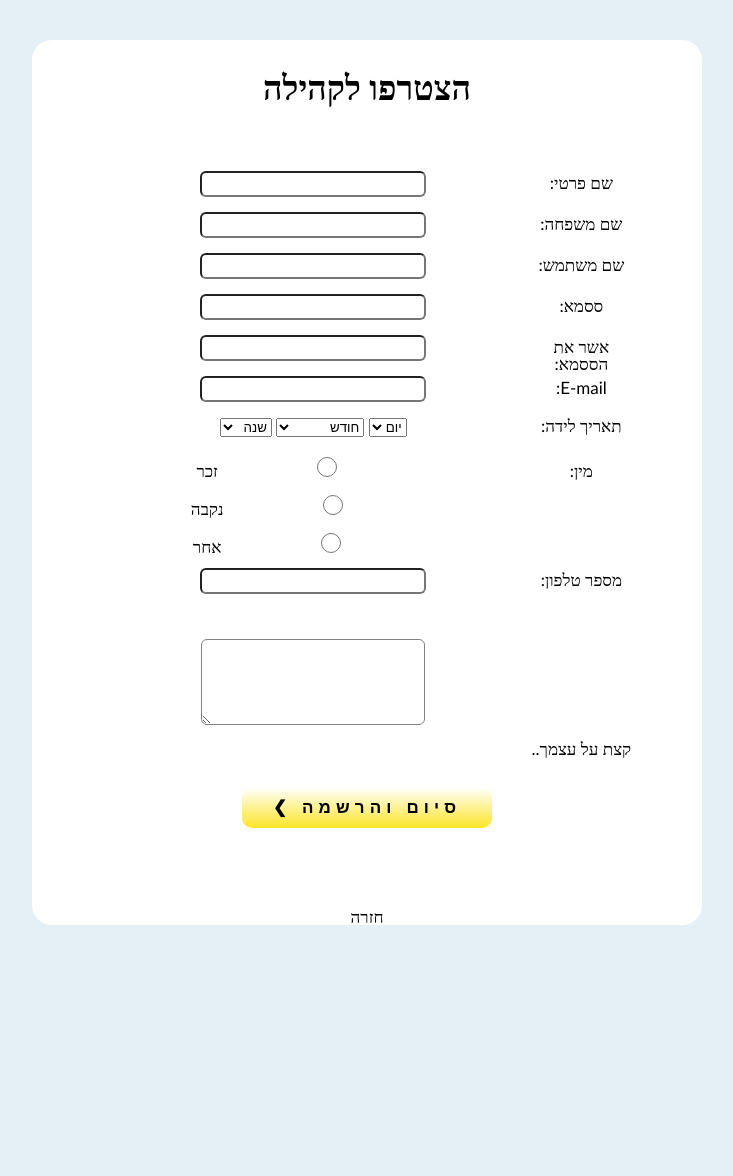
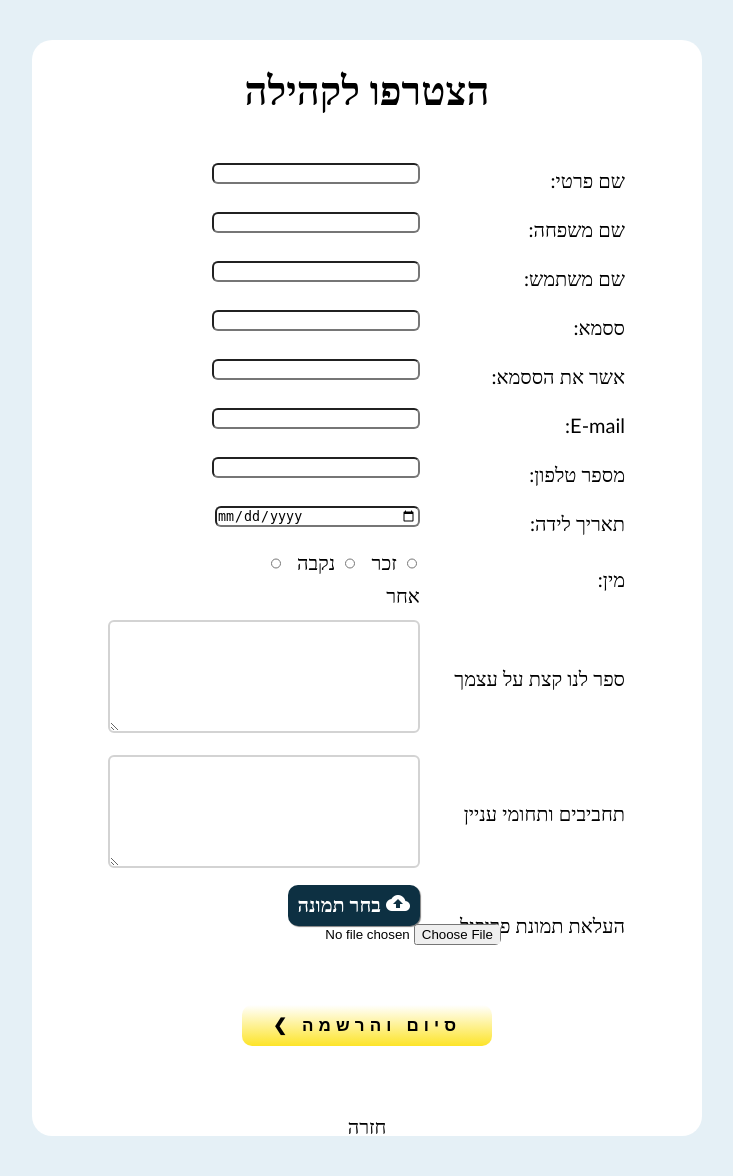
Before and after one commit to netanella/do-hugi, a PHP site: page /sign-up.html in a window 1280 px wide. Shown: the part 64-1240 px from the top of the page, without its empty margins (273-1006 px from the left). Before the commit the page ends 989 px from the top, so only its background shows below. Run offline with PHP 8.4, Linux system fonts and the light colour scheme.

Commit message:
יישור הטוםס

```diff
--- a/sign-up.html
+++ b/sign-up.html
@@ -4,6 +4,7 @@
     <meta charset="UTF-8">
     <title>דו-חוגי | הרשמה</title>
     <link rel="stylesheet" type="text/css" href="stylelee.css">
+    <link rel="stylesheet" href="https://fonts.googleapis.com/icon?family=Material+Icons">
 </head>
 <body id="signupPage">
 <header>
@@ -35,7 +36,7 @@
                     <td><input id="username" type="text" name="username"></td>
                 </tr>
                 <tr>
-                    <td> <lable for="password">  ססמא:   </lable></td>
+                    <td> <label for="password">  ססמא:   </label></td>
                     <td>   <input id="password" type="password" name="pwd" /></td>
                 </tr>
 
@@ -44,212 +45,54 @@
                     <td><input id="passwordcon" type="password"  name="pwd" /></td>
                 </tr>
                 <tr>
-                    <td> <lable for="email"> E-mail:  </lable></td>
+                    <td> <label for="email"> E-mail:  </label></td>
                     <td> <input id="email" type="email" name="email"></td>
                 </tr>
                 <tr>
-                    <td><label for="bday"> תאריך לידה: </label></td>
-                    <td><select name="dob-day" id="bday">
-                        <option value="">יום</option>
-                        <option value="">---</option>
-                        <option value="01">01</option>
-                        <option value="02">02</option>
-                        <option value="03">03</option>
-                        <option value="04">04</option>
-                        <option value="05">05</option>
-                        <option value="06">06</option>
-                        <option value="07">07</option>
-                        <option value="08">08</option>
-                        <option value="09">09</option>
-                        <option value="10">10</option>
-                        <option value="11">11</option>
-                        <option value="12">12</option>
-                        <option value="13">13</option>
-                        <option value="14">14</option>
-                        <option value="15">15</option>
-                        <option value="16">16</option>
-                        <option value="17">17</option>
-                        <option value="18">18</option>
-                        <option value="19">19</option>
-                        <option value="20">20</option>
-                        <option value="21">21</option>
-                        <option value="22">22</option>
-                        <option value="23">23</option>
-                        <option value="24">24</option>
-                        <option value="25">25</option>
-                        <option value="26">26</option>
-                        <option value="27">27</option>
-                        <option value="28">28</option>
-                        <option value="29">29</option>
-                        <option value="30">30</option>
-                        <option value="31">31</option>
-                    </select>
-                        <select name="dob-month" id="dob-month">
-                            <option value="">חודש</option>
-                            <option value="">-----</option>
-                            <option value="01">January</option>
-                            <option value="02">February</option>
-                            <option value="03">March</option>
-                            <option value="04">April</option>
-                            <option value="05">May</option>
-                            <option value="06">June</option>
-                            <option value="07">July</option>
-                            <option value="08">August</option>
-                            <option value="09">September</option>
-                            <option value="10">October</option>
-                            <option value="11">November</option>
-                            <option value="12">December</option>
-                        </select>
-                        <select name="dob-year" id="dob-year">
-                            <option value="">שנה</option>
-                            <option value="">----</option>
-                            <option value="2012">2012</option>
-                            <option value="2011">2011</option>
-                            <option value="2010">2010</option>
-                            <option value="2009">2009</option>
-                            <option value="2008">2008</option>
-                            <option value="2007">2007</option>
-                            <option value="2006">2006</option>
-                            <option value="2005">2005</option>
-                            <option value="2004">2004</option>
-                            <option value="2003">2003</option>
-                            <option value="2002">2002</option>
-                            <option value="2001">2001</option>
-                            <option value="2000">2000</option>
-                            <option value="1999">1999</option>
-                            <option value="1998">1998</option>
-                            <option value="1997">1997</option>
-                            <option value="1996">1996</option>
-                            <option value="1995">1995</option>
-                            <option value="1994">1994</option>
-                            <option value="1993">1993</option>
-                            <option value="1992">1992</option>
-                            <option value="1991">1991</option>
-                            <option value="1990">1990</option>
-                            <option value="1989">1989</option>
-                            <option value="1988">1988</option>
-                            <option value="1987">1987</option>
-                            <option value="1986">1986</option>
-                            <option value="1985">1985</option>
-                            <option value="1984">1984</option>
-                            <option value="1983">1983</option>
-                            <option value="1982">1982</option>
-                            <option value="1981">1981</option>
-                            <option value="1980">1980</option>
-                            <option value="1979">1979</option>
-                            <option value="1978">1978</option>
-                            <option value="1977">1977</option>
-                            <option value="1976">1976</option>
-                            <option value="1975">1975</option>
-                            <option value="1974">1974</option>
-                            <option value="1973">1973</option>
-                            <option value="1972">1972</option>
-                            <option value="1971">1971</option>
-                            <option value="1970">1970</option>
-                            <option value="1969">1969</option>
-                            <option value="1968">1968</option>
-                            <option value="1967">1967</option>
-                            <option value="1966">1966</option>
-                            <option value="1965">1965</option>
-                            <option value="1964">1964</option>
-                            <option value="1963">1963</option>
-                            <option value="1962">1962</option>
-                            <option value="1961">1961</option>
-                            <option value="1960">1960</option>
-                            <option value="1959">1959</option>
-                            <option value="1958">1958</option>
-                            <option value="1957">1957</option>
-                            <option value="1956">1956</option>
-                            <option value="1955">1955</option>
-                            <option value="1954">1954</option>
-                            <option value="1953">1953</option>
-                            <option value="1952">1952</option>
-                            <option value="1951">1951</option>
-                            <option value="1950">1950</option>
-                            <option value="1949">1949</option>
-                            <option value="1948">1948</option>
-                            <option value="1947">1947</option>
-                            <option value="1946">1946</option>
-                            <option value="1945">1945</option>
-                            <option value="1944">1944</option>
-                            <option value="1943">1943</option>
-                            <option value="1942">1942</option>
-                            <option value="1941">1941</option>
-                            <option value="1940">1940</option>
-                            <option value="1939">1939</option>
-                            <option value="1938">1938</option>
-                            <option value="1937">1937</option>
-                            <option value="1936">1936</option>
-                            <option value="1935">1935</option>
-                            <option value="1934">1934</option>
-                            <option value="1933">1933</option>
-                            <option value="1932">1932</option>
-                            <option value="1931">1931</option>
-                            <option value="1930">1930</option>
-                            <option value="1929">1929</option>
-                            <option value="1928">1928</option>
-                            <option value="1927">1927</option>
-                            <option value="1926">1926</option>
-                            <option value="1925">1925</option>
-                            <option value="1924">1924</option>
-                            <option value="1923">1923</option>
-                            <option value="1922">1922</option>
-                            <option value="1921">1921</option>
-                            <option value="1920">1920</option>
-                            <option value="1919">1919</option>
-                            <option value="1918">1918</option>
-                            <option value="1917">1917</option>
-                            <option value="1916">1916</option>
-                            <option value="1915">1915</option>
-                            <option value="1914">1914</option>
-                            <option value="1913">1913</option>
-                            <option value="1912">1912</option>
-                            <option value="1911">1911</option>
-                            <option value="1910">1910</option>
-                            <option value="1909">1909</option>
-                            <option value="1908">1908</option>
-                            <option value="1907">1907</option>
-                            <option value="1906">1906</option>
-                            <option value="1905">1905</option>
-                            <option value="1904">1904</option>
-                            <option value="1903">1903</option>
-                            <option value="1901">1901</option>
-                            <option value="1900">1900</option>
-                        </select></td>
-                    <br>
+                    <td>  <label for="phone"> מספר טלפון:  </label>
+                    </td>
+                    <td>  <input id="phone" type="text" name="phone"></td>
                 </tr>
                 <tr>
+                    <td><label for="bday"> תאריך לידה: </label></td>
                     <td>
-                        <br>
+                        <input id="bday" type="date">
                     </td>
                 </tr>
-                <tr >
-                <td >
-
-                        <lable id="sex" for="sex">   מין: </lable>
+                <tr>
+                    <td >
+                        <label for="gender">   מין: </label>
                     </td>
 
-                <td id="sex2">
+                    <td id="gender">
+                        <input type="radio" id="male" name="gender" value="male" >
+                        <label for="male">זכר</label>
+                        <input type="radio" name="gender" id="female" value="female">
+                        <label for="female">נקבה</label>
+                        <input id="other" type="radio" name="gender" value="other">
+                        <label for="other">אחר</label>
+                    </td>
+                </tr>
+                <tr>
+                    <td> <label for="about"> ספר לנו קצת על עצמך </label></td>
+                    <td> <textarea id="about" rows="7" cols="35" name="textarea1"></textarea></td>
+                </tr>
+                <tr>
+                    <td> <label for="hobbies"> תחביבים ותחומי עניין </label></td>
+                    <td> <textarea id="hobbies" rows="7" cols="35" name="textarea1"></textarea></td>
+                </tr>
+                <tr>
+                    <td> <label for="profile-photo"> העלאת תמונת פרופיל </label></td>
+                    <td>
+                        <div id="profile-photo" class="uploadFile">
+                            <label for="image"><i class="material-icons">cloud_upload</i><span>בחר תמונה</span></label>
+                            <input id="image" type="file" name="image">
+                        </div>
+                    </td>
+                </tr>
+            </table>
 
 
-                    <input type="radio" name="gender" value="male" > זכר
-                    <input type="radio" name="gender" value="female"> נקבה
-                    <input type="radio" name="gender" value="other"> אחר
-                    </td>
-                </tr>
-
-                <tr>
-                    <td>  <lable for="phone"> מספר טלפון:  </lable>
-                    </td>
-                    <td>    <input id="phone" type="phone" name="phone"></td>
-                </tr>
-
-                <tr>
-                    <td> <lable for="about"> קצת על עצמך.. </lable></td>
-
-                    <td> <textarea id="about" rows="6" cols="30" name="textarea1"></textarea></td>
-                </tr>
-            </table>
 
             <button type="submit" class="form-submit-btn">סיום והרשמה
                 <span></span></button>
--- a/stylelee.css
+++ b/stylelee.css
@@ -1,13 +1,4 @@
 @import "generic.css";
-
-input{
-    width:100px;
-    margin-bottom:15px;
-}
-
-main {
-    text-align: center;
-}
 
 #signupPage {
     background-color: var(--main-simpleBackground);
@@ -19,26 +10,18 @@ main {
     width: 670px;
     margin: 40px auto;
     background-color: white;
+    text-align: center;
+    font-size: 20px;
 }
 
 #sign-up-form h1 {
     padding-top: 30px;
 }
 
-#sign-up-form form {
-    padding: 50px;
-    text-align: center;
-
-
-
-}
-
 #registration{
+    padding: 40px;
     margin: auto;
     width: 80%;
-
-
-
 }
 
 
@@ -50,68 +33,36 @@ main {
 
 }
 #registration input {
-    height: 1.5em;
-    width:15em;
     border-radius: 6px;
-    padding-right: 20px;
+    margin-bottom:15px;
 }
-#about {
-    height: 6em;
-    width:15em;
-    border-color: grey;
+#registration textarea {
+    border: 2px solid lightgray;
     border-radius: 6px;
-    margin: 30px auto;
-    padding-right: 20px;
-    border-width: 1.5px;
-
-
-}
-#sex {
-    padding: 40px;
-}
-#sex2 {
-    padding:10px auto;
+    margin: 5px auto;
+    padding-right: 10px;
 }
 
-/*
-.myButton {
-    text-align-all: center;
-    background:-webkit-gradient(linear, left top, left bottom, color-stop(0.05, #43e0ae), color-stop(1, #b6e3cd));
-    background:-moz-linear-gradient(top, #43e0ae 5%, #b6e3cd 100%);
-    background:-webkit-linear-gradient(top, #43e0ae 5%, #b6e3cd 100%);
-    background:-o-linear-gradient(top, #43e0ae 5%, #b6e3cd 100%);
-    background:-ms-linear-gradient(top, #43e0ae 5%, #b6e3cd 100%);
-    background:linear-gradient(to bottom, #43e0ae 5%, #b6e3cd 100%);
-    filter:progid:DXImageTransform.Microsoft.gradient(startColorstr='#43e0ae', endColorstr='#b6e3cd',GradientType=0);
-    background-color:#43e0ae;
-    -moz-border-radius:28px;
-    -webkit-border-radius:28px;
-    border-radius:28px;
-    border:1px solid #4eba59;
-    display:inline-block;
-    cursor:pointer;
-    color:#ffffff;
-    font-family:Arial;
-    font-size:17px;
-    padding:16px 31px;
-    text-decoration:none;
-    text-shadow:0px 1px 0px #2f6627;
+#registration input[type="text"],  #registration input[type="password"], #registration input[type="email"], #registration input[type="date"] {
+    width: 200px;
 }
-.myButton:hover {
-    background:-webkit-gradient(linear, left top, left bottom, color-stop(0.05, #b6e3cd), color-stop(1, #43e0ae));
-    background:-moz-linear-gradient(top, #b6e3cd 5%, #43e0ae 100%);
-    background:-webkit-linear-gradient(top, #b6e3cd 5%, #43e0ae 100%);
-    background:-o-linear-gradient(top, #b6e3cd 5%, #43e0ae 100%);
-    background:-ms-linear-gradient(top, #b6e3cd 5%, #43e0ae 100%);
-    background:linear-gradient(to bottom, #b6e3cd 5%, #43e0ae 100%);
-    filter:progid:DXImageTransform.Microsoft.gradient(startColorstr='#b6e3cd', endColorstr='#43e0ae',GradientType=0);
-    background-color:#b6e3cd;
+
+#registration #gender input {
+    width: 10px;
 }
-.myButton:active {
 
-    position:relative;
-    top:1px;
+#registration #gender label {
+    margin-left: 8px;
+}
 
+#registration tr {
+    margin: 10px;
+    display: block;
+}
 
+#registration td {
+    display: inline-block;
+    text-align: right;
+    width: 200px;
+    vertical-align: middle
 }
-*/
```
